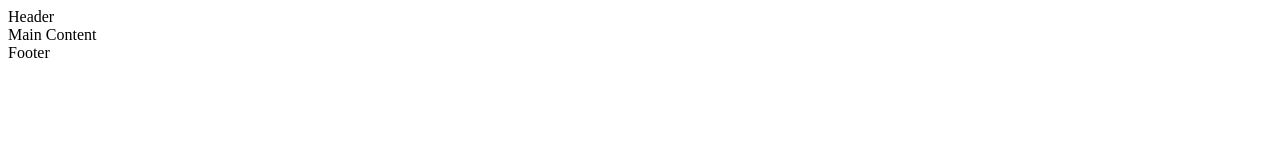
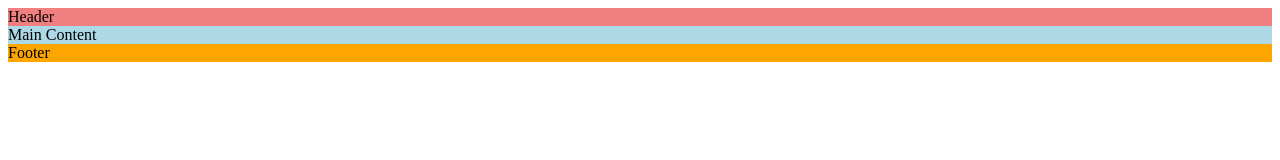
Before and after one commit to BilalEssafi1/love-running, a plain HTML site: page index.html in a window 1280 px wide. Drawn offline with Linux system fonts and the light colour scheme.

Commit message:
Add background color

```diff
--- /dev/null
+++ b/assets/favicon-zip/css/styles.css
@@ -0,0 +1,20 @@
+
+
+/* Asterix wildcard selector to override default styles added by the browser */
+. {
+    padding:0;
+    margin:0;
+    box-sizing: border-box;
+}
+
+/* Header */
+header {
+    background-color: lightcoral;
+}
+main {
+    background-color: lightblue;
+}
+
+footer {
+    background-color:orange;
+}
--- a/index.html
+++ b/index.html
@@ -12,6 +12,7 @@
     <link rel="apple-touch-icon" sizes="180x180" href="assets/favicon-zip/apple-touch-icon.png">
     <link rel="icon" type="image/png" sizes="32x32" href="assets/favicon-zip/favicon-32x32.png">
     <link rel="icon" type="image/png" sizes="16x16" href="assets/favicon-zip/favicon-16x16.png">
+    <link rel="stylesheet" href="assets/favicon-zip/css/styles.css">
 </head>
 <body>
     <header>Header</header>
```
